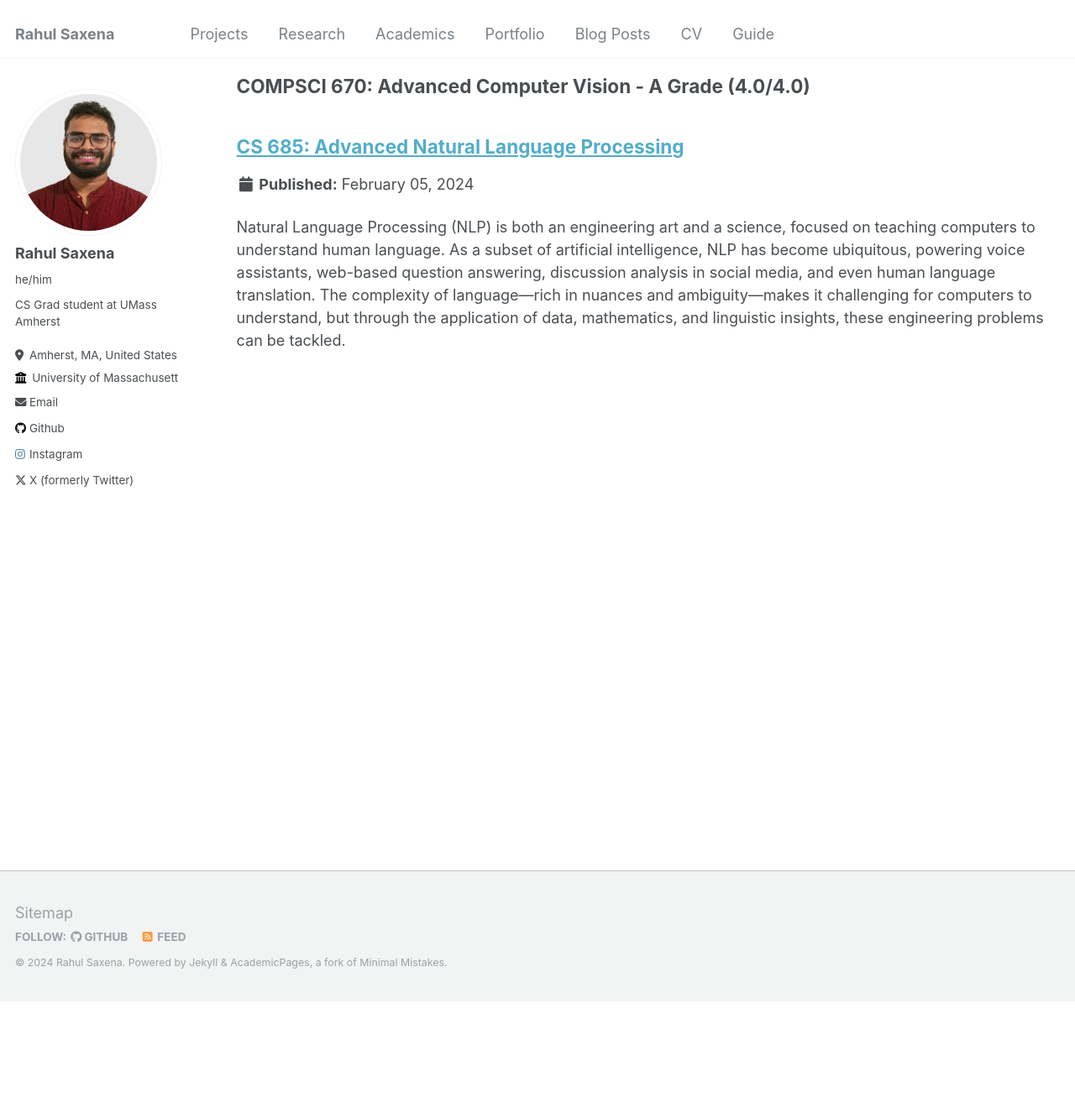
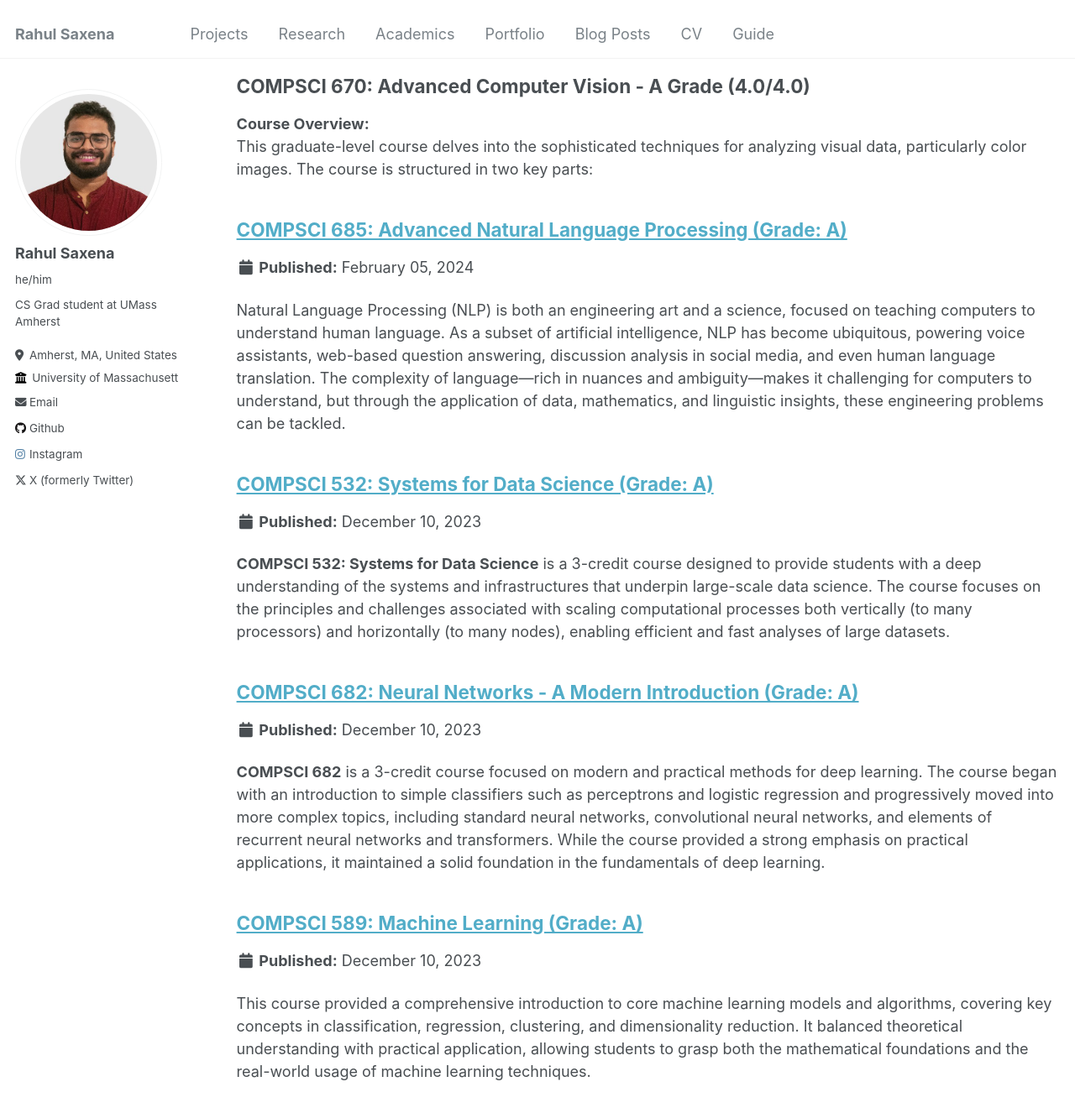
Before and after one commit to raahulsaxena/raahulsaxena.github.io, a Jekyll site: the page built from _pages/academics.html, in a window 1280 px wide and 1400 px high, scrolled down 207 px. Shown: the top 1326 px of the window at 84% size. Built offline with Jekyll 4.4.1, drawn with Linux system fonts in a browser that asks for light colours; some of the changed text lies outside the part shown.

Commit message:
modified the academics section

```diff
--- /dev/null
+++ b/_academics/2023-fall-machine-learning.md
@@ -0,0 +1,72 @@
+---
+title: "COMPSCI 589: Machine Learning (Grade: A)"
+collection: academics
+type: "academics"
+permalink: /academics/2023-fall-machine-learning
+venue: "University of Massachusetts Amherst, CICS"
+date: 2023-12-10
+location: "Amherst, Massachusetts"
+---
+
+
+This course provided a comprehensive introduction to core machine learning models and algorithms, covering key concepts in classification, regression, clustering, and dimensionality reduction. It balanced theoretical understanding with practical application, allowing students to grasp both the mathematical foundations and the real-world usage of machine learning techniques.
+
+### Course Structure and Content
+
+**Theory Side:**
+The course delved into the mathematical underpinnings of widely-used machine learning algorithms. Topics included optimization methods (both global and local), linear regression, logistic regression, support vector machines (SVM), and kernel methods. A strong emphasis was placed on understanding the relationships between different models and algorithms, fostering a deep comprehension of the concepts.
+
+**Applied Side:**
+On the applied front, the course focused on leveraging machine learning techniques to solve real-world problems. Key areas included model selection, regularization, experimental design, and the presentation and interpretation of results. The course's assignments required students to not only solve mathematical problems but also implement algorithms, providing a hands-on experience that bridged theory with practice.
+
+### Class Meetings
+
+- **In-person Sections:**
+  - Tuesday and Thursday, 5:30pm-6:45pm (Engineering Lab II Room 119)
+- **Online Section:**
+  - ECHO360 recordings available on Canvas.
+
+### Instructor
+
+The course was instructed by **Hui Guan**, who brought a wealth of knowledge and expertise to the classroom, guiding students through the intricate details of machine learning.
+
+### Course Management Tools
+
+- **Canvas** for course management.
+- **CampusWire** for Q&A.
+- **Gradescope** for assignment grading.
+
+### Course Schedule Highlights
+
+The course was spread over 14 weeks, with each week focusing on a specific topic or set of topics:
+
+- **Week 1-3:** Introduction to Optimization
+  Covered global and local optimization techniques, with a focus on gradient descent.
+
+- **Week 4-5:** Linear Models
+  Explored linear regression, logistic regression, and support vector machines (SVM).
+
+- **Week 6-8:** Unsupervised Learning
+  Introduced Principal Component Analysis (PCA) and K-means clustering, followed by feature engineering techniques like normalization and feature selection.
+
+- **Week 9-10:** Nonlinear Learning and Feature Learning
+  Discussed nonlinear learning approaches, feature learning, and universal approximators.
+
+- **Week 11-14:** Advanced Topics
+  Covered kernel methods, Multi-Layer Perceptron (MLP), decision trees, and midterm recap. The course concluded with a comprehensive project that allowed students to apply their knowledge to a real-world problem.
+
+### Assignments and Projects
+
+The course assignments were a blend of theoretical exercises and practical implementation tasks. Each assignment built upon the previous one, helping students to progressively master complex concepts. The final project was a culmination of everything learned, requiring a thorough application of machine learning methods to a significant problem.
+
+### Personal Experience
+
+I successfully completed this course with an **A Grade (4.0/4.0)**, reflecting my strong understanding of both the theoretical and practical aspects of machine learning. The combination of rigorous coursework, insightful lectures, and hands-on assignments made this one of the most enriching learning experiences in my academic journey.
+
+### Final Thoughts
+
+This machine learning course provided me with a solid foundation in the field, equipping me with the skills needed to tackle complex data-driven challenges. The balance of theory and application was particularly valuable, as it ensured that I not only understood the underlying concepts but also knew how to apply them effectively in real-world scenarios.
+
+---
+
+This course review highlights the key aspects of the machine learning course I completed, showcasing my achievements and the depth of content covered. It serves as a testament to my expertise and readiness to apply machine learning techniques in professional settings.
--- /dev/null
+++ b/_academics/2023-fall-neural-networks.md
@@ -0,0 +1,71 @@
+---
+title: "COMPSCI 682: Neural Networks - A Modern Introduction (Grade: A)"
+collection: academics
+type: "academics"
+permalink: /academics/2023-fall-neural-networks
+venue: "University of Massachusetts Amherst, CICS"
+date: 2023-12-10
+location: "Amherst, Massachusetts"
+---
+
+
+
+**COMPSCI 682** is a 3-credit course focused on modern and practical methods for deep learning. The course began with an introduction to simple classifiers such as perceptrons and logistic regression and progressively moved into more complex topics, including standard neural networks, convolutional neural networks, and elements of recurrent neural networks and transformers. While the course provided a strong emphasis on practical applications, it maintained a solid foundation in the fundamentals of deep learning.
+
+## COMPSCI 682: Neural Networks - A Modern Introduction - A Grade (4.0/4.0)
+
+
+The primary focus was on computer vision applications, but the course also explored aspects of natural language processing (NLP). The programming components were heavily based on Python and its associated packages, such as Numpy and PyTorch, making it essential for students to have a strong background in Linear Algebra, Probability and Statistics, and Multivariate Calculus, along with proficiency in Python.
+
+### Key Topics Covered
+
+- **Intro to Deep Learning and Historical Context**:
+  - The course began with a historical overview of deep learning, setting the stage for more complex topics. Early lectures focused on the basics of image classification, k-nearest neighbor, and linear classification.
+
+- **Loss Functions and Optimization**:
+  - A deep dive into loss functions and various optimization techniques was undertaken, including stochastic gradient descent (SGD) and backpropagation. The discussions were supplemented with practical examples and Python implementations.
+
+- **Training Neural Networks**:
+  - Several lectures were dedicated to the intricacies of training neural networks, covering topics such as weight initialization, batch normalization, and hyperparameter optimization. The importance of monitoring and fine-tuning the learning process was emphasized.
+
+- **Convolutional Neural Networks (ConvNets)**:
+  - ConvNets were introduced with an exploration of their architecture, followed by discussions on advanced topics such as spatial localization, object detection, image segmentation, and visualizing ConvNets. This section included optional readings on ResNet and Fully Convolutional Networks (FCN).
+
+- **Neural Texture Synthesis and Style Transfer**:
+  - This topic focused on the creative applications of neural networks in generating and manipulating images, particularly through style transfer techniques.
+
+- **Generative Modeling and Recurrent Neural Networks (RNNs)**:
+  - The course included guest lectures that provided insights into generative models, including autoregressive models, variational autoencoders (VAEs), and Generative Adversarial Networks (GANs). RNNs and their application in sequential data processing were also covered.
+
+- **Transformers and Multi-modal AI**:
+  - Towards the end of the course, modern architectures such as Transformers were introduced, followed by discussions on multi-modal AI and its applications.
+
+- **Neuro-Symbolic AI and Self-Supervised Learning**:
+  - The final lectures explored cutting-edge topics in AI, including neuro-symbolic AI and the emerging field of self-supervised learning.
+
+### Course Format
+
+- **Lecture Schedule**:
+  - **In-person Lectures**: Tuesdays and Thursdays, covering both fundamental and advanced topics in deep learning.
+  - **Optional Discussions**: Fridays, focusing on specific topics like Python setup, batch normalization, and vector/matrix/tensor derivatives.
+
+- **Guest Lectures**:
+  - The course featured guest lectures from industry experts, offering insights into specialized topics such as scene reconstruction, generative modeling, and urban forest monitoring using AI.
+
+- **Programming and Assignments**:
+  - Assignments were based on Python, leveraging packages like Numpy and PyTorch. These assignments ranged from implementing basic algorithms to developing and fine-tuning complex neural networks.
+
+- **Midterm and Project**:
+  - A midterm exam tested the understanding of key concepts, and a final project provided an opportunity to apply the learned techniques to a real-world problem.
+
+### Personal Achievement
+
+I completed this course with an **A Grade (4.0/4.0)**, demonstrating a deep understanding of both the theoretical and practical aspects of neural networks and deep learning. The course challenged me to explore advanced topics, implement cutting-edge algorithms, and engage with the material on a profound level.
+
+### Final Thoughts
+
+**COMPSCI 682** was a transformative experience that provided me with a strong foundation in deep learning and its applications. The combination of rigorous coursework, insightful lectures, and hands-on assignments equipped me with the skills and knowledge needed to tackle complex problems in the field of machine learning.
+
+---
+
+This blog post highlights the comprehensive and advanced nature of the course, showcasing your achievements and the depth of content covered. It serves as a valuable addition to your portfolio, reflecting your expertise in modern neural networks and deep learning techniques.
--- /dev/null
+++ b/_academics/2023-fall-system-for-data-science.md
@@ -0,0 +1,58 @@
+---
+title: "COMPSCI 532: Systems for Data Science (Grade: A)"
+collection: academics
+type: "academics"
+permalink: /academics/2023-fall-systems-for-data-science
+venue: "University of Massachusetts Amherst, CICS"
+date: 2023-12-10
+location: "Amherst, Massachusetts"
+---
+
+
+**COMPSCI 532: Systems for Data Science** is a 3-credit course designed to provide students with a deep understanding of the systems and infrastructures that underpin large-scale data science. The course focuses on the principles and challenges associated with scaling computational processes both vertically (to many processors) and horizontally (to many nodes), enabling efficient and fast analyses of large datasets.
+
+
+**Instructor:** Peter F. Klemperer, pklemperer@umass.edu
+**Lectures:** TBA, on Zoom
+**Course Web Page:** Moodle (Learning Management System)
+**Office Hours:** By appointment on Zoom
+
+
+The course content is broad and touches on various critical aspects of system design and performance in the context of data science, including:
+
+- **Locality and Data Representation:** Understanding how data is stored and accessed efficiently in distributed systems.
+- **Concurrency:** Managing multiple simultaneous computations without conflicts.
+- **Distributed Databases and Systems:** Exploring the architecture and operation of databases that span multiple machines.
+- **Performance Analysis and Optimization:** Learning how to measure, understand, and improve the performance of large-scale data systems.
+
+Throughout the course, students engage with both theoretical concepts and practical applications, using industry-standard platforms such as **MapReduce-Hadoop** and **Apache Spark**. These platforms are essential tools for processing vast amounts of data in parallel, and the course provides hands-on experience in working with them.
+
+### Key Topics Covered
+
+- **Scaling Up and Scaling Out:** The course begins by exploring the fundamentals of scaling in data science, covering the challenges and strategies for expanding computational power across processors and nodes.
+
+- **Locality and Data Representation:** Delving into how data is represented and stored across distributed systems, emphasizing the importance of locality in data processing.
+
+- **Concurrency:** Focusing on how to manage multiple processes running concurrently, ensuring that they do not interfere with each other and maintain data integrity.
+
+- **Distributed Databases and Systems:** A deep dive into the architecture of distributed databases, including how they manage data across different machines and ensure consistency and availability.
+
+- **Performance Analysis and Optimization:** Students learn how to assess the performance of data systems and implement optimizations to improve efficiency and speed.
+
+- **Data Science Platforms:** The course provides hands-on experience with leading data science platforms, such as **MapReduce-Hadoop** and **Apache Spark**. Students learn to leverage these tools to process and analyze large datasets effectively.
+
+### Prerequisites
+
+The course requires a solid foundation in computer science, with prerequisites including **COMPSCI 377 (Operating Systems)** and **COMPSCI 445 (Database Design and Implementation)**. These courses provide the necessary background in system architecture and database management, enabling students to fully engage with the material in COMPSCI 532.
+
+### Personal Achievement
+
+I completed **COMPSCI 532: Systems for Data Science** with an **A Grade (4.0/4.0)**, reflecting my strong grasp of the concepts and practical skills required to work with large-scale data systems. This course significantly enhanced my understanding of the infrastructure that supports big data processing and prepared me to tackle complex data science challenges in a professional setting.
+
+### Final Thoughts
+
+COMPSCI 532 was an eye-opening course that deepened my knowledge of the systems and technologies that make large-scale data analysis possible. The combination of theoretical foundations and practical experience with tools like Hadoop and Spark provided me with a robust skill set that I am eager to apply in my future data science endeavors.
+
+---
+
+This blog post offers a detailed overview of the course "COMPSCI 532: Systems for Data Science," highlighting your academic achievements and the comprehensive content covered. It serves as a strong addition to your portfolio, demonstrating your expertise in large-scale data systems.
--- a/_academics/2024-spring-advanced-nlp.md
+++ b/_academics/2024-spring-advanced-nlp.md
@@ -1,5 +1,5 @@
 ---
-title: "CS 685: Advanced Natural Language Processing"
+title: "COMPSCI 685: Advanced Natural Language Processing (Grade: A)"
 collection: academics
 type: "academics"
 permalink: /academics/2024-spring-advanced-nlp
@@ -7,7 +7,6 @@
 date: 2024-02-05
 location: "Amherst, Massachusetts"
 ---
-
 
 
 Natural Language Processing (NLP) is both an engineering art and a science, focused on teaching computers to understand human language. As a subset of artificial intelligence, NLP has become ubiquitous, powering voice assistants, web-based question answering, discussion analysis in social media, and even human language translation. The complexity of language—rich in nuances and ambiguity—makes it challenging for computers to understand, but through the application of data, mathematics, and linguistic insights, these engineering problems can be tackled.
--- a/_academics/2024-spring-computer-vision.md
+++ b/_academics/2024-spring-computer-vision.md
@@ -1,5 +1,5 @@
 ---
-title: "CS 670: Computer Vision"
+title: "COMPSCI 670: Computer Vision (Grade: A)"
 collection: academics
 type: "academics"
 permalink: /academics/2024-spring-computer-vision
@@ -9,7 +9,6 @@
 ---
 
 ## COMPSCI 670: Advanced Computer Vision - A Grade (4.0/4.0)
-
 **Course Overview:**
 This graduate-level course delves into the sophisticated techniques for analyzing visual data, particularly color images. The course is structured in two key parts:
 
```
